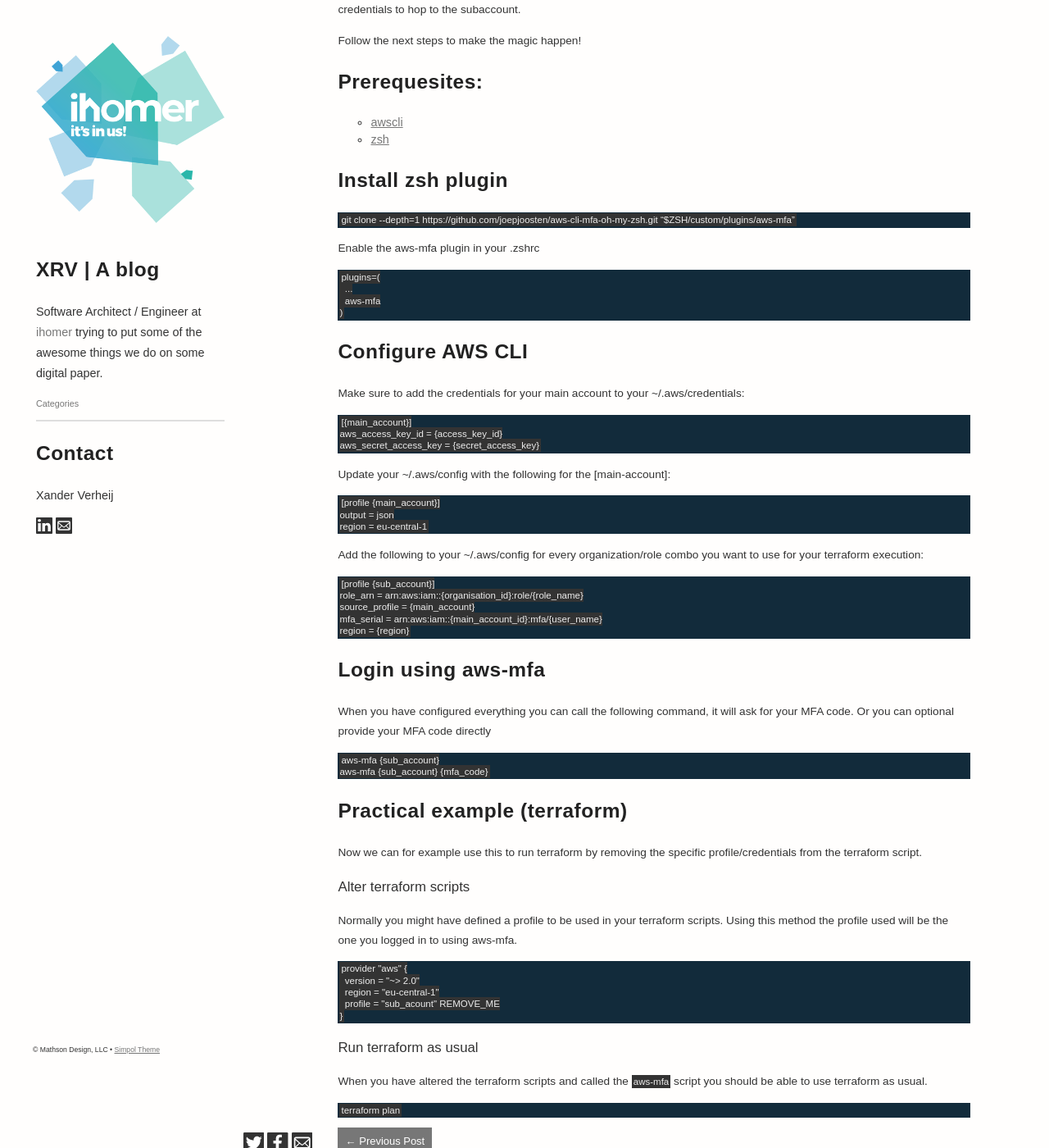
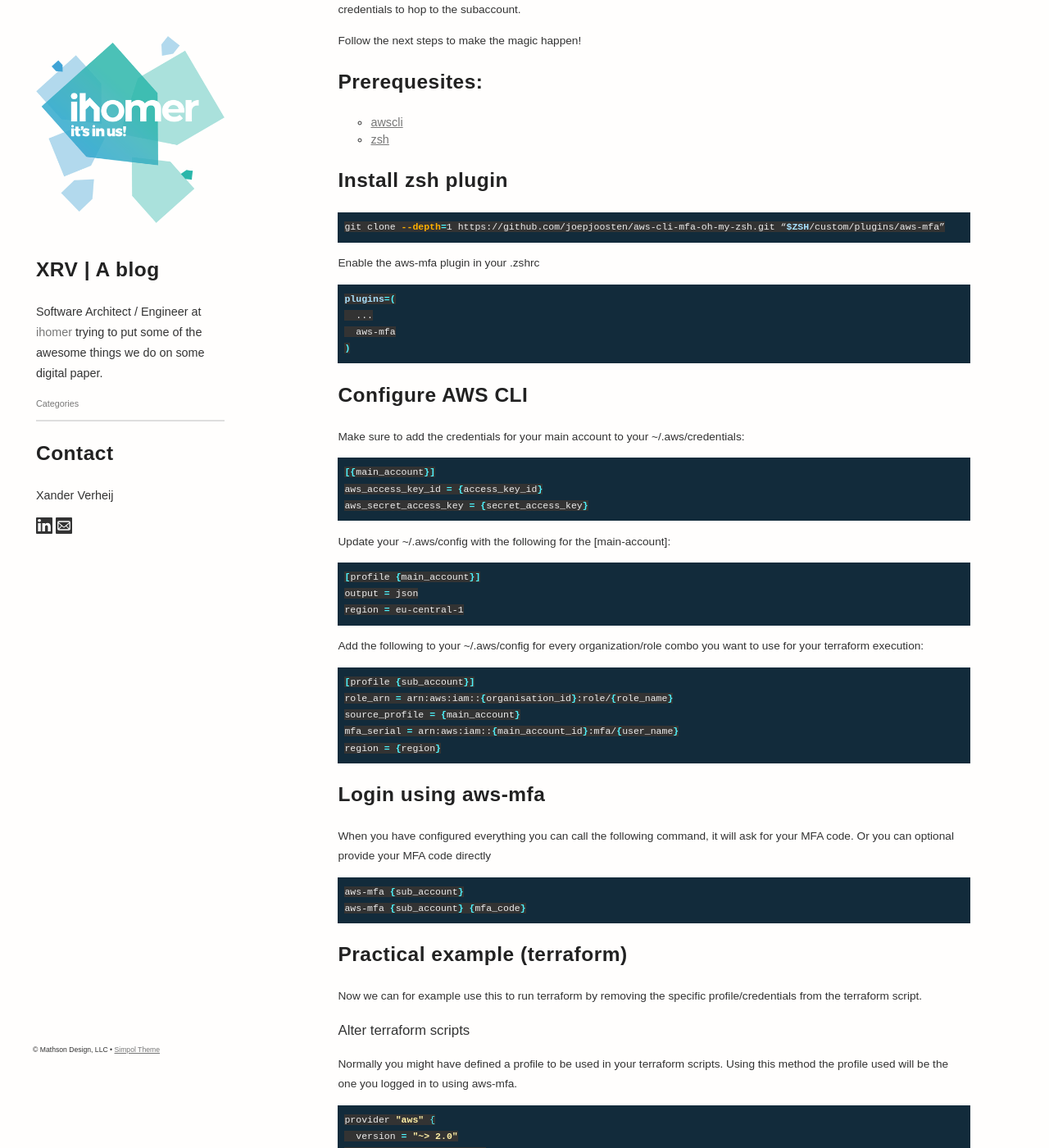
Before and after one commit to xanderv87/xanderv87.github.io, a Jekyll site: the page built from _posts/2020-05-18-aws-mfa-subaccount.markdown, in a window 1280 px wide and 1400 px high, scrolled down 220 px. Shown: the whole window at 82% size. Built offline with Jekyll 4.4.1, drawn with Linux system fonts in a browser that asks for light colours; some of the changed text lies outside the part shown.

Commit message:
Better styling of code blocks

````diff
--- a/_posts/2020-05-18-aws-mfa-subaccount.markdown
+++ b/_posts/2020-05-18-aws-mfa-subaccount.markdown
@@ -21,11 +21,11 @@ Follow the next steps to make the magic happen!
 * [zsh](https://github.com/ohmyzsh/ohmyzsh/wiki/Installing-ZSH)
 
 ## Install zsh plugin
-```
+```bash
 git clone --depth=1 https://github.com/joepjoosten/aws-cli-mfa-oh-my-zsh.git “$ZSH/custom/plugins/aws-mfa”
 ```
 Enable the aws-mfa plugin in your .zshrc
-```
+```bash
 plugins=(
   ...
   aws-mfa
@@ -34,21 +34,21 @@ plugins=(
 
 ## Configure AWS CLI
 Make sure to add the credentials for your main account to your ~/.aws/credentials:
-```
+```bash
 [{main_account}]
 aws_access_key_id = {access_key_id}
 aws_secret_access_key = {secret_access_key}
 ```
 
 Update your ~/.aws/config with the following for the [main-account]:
-```
+```bash
 [profile {main_account}]
 output = json
 region = eu-central-1
 ```
 
 Add the following to your ~/.aws/config for every organization/role combo you want to use for your terraform execution:
-```
+```bash
 [profile {sub_account}]
 role_arn = arn:aws:iam::{organisation_id}:role/{role_name}
 source_profile = {main_account}
@@ -58,7 +58,7 @@ region = {region}
 
 ## Login using aws-mfa
 When you have configured everything you can call the following command, it will ask for your MFA code. Or you can optional provide your MFA code directly
-```
+```bash
 aws-mfa {sub_account}
 aws-mfa {sub_account} {mfa_code}
  ```
@@ -68,7 +68,7 @@ Now we can for example use this to run terraform by removing the specific profil
 
 ### Alter terraform scripts
 Normally you might have defined a profile to be used in your terraform scripts. Using this method the profile used will be the one you logged in to using aws-mfa.
-```
+```hcl
 provider "aws" {
   version = "~> 2.0"
   region = "eu-central-1"
@@ -79,6 +79,6 @@ provider "aws" {
 
 ### Run terraform as usual
 When you have altered the terraform scripts and called the ```aws-mfa``` script you should be able to use terraform as usual.
-```
+```bash
 terraform plan
 ```
--- a/assets/css/main.css
+++ b/assets/css/main.css
@@ -117,14 +117,17 @@ li {
   line-height: 1.5em;
   color: #333;
 }
-pre,
+pre {
+  padding: 8px;
+}
 code {
   background-color: #333;
-  font-family: Arial, "Helvetica Neue", Helvetica, sans-serif;
-  line-height: 1rem;
+
+  padding: 0px;
+  font-family: monospace;
+  line-height: 1.4rem;
   font-weight: 400;
   font-size: .8rem;
-  padding: 2px;
   color: #ededed;
   overflow: auto;
 }
````
